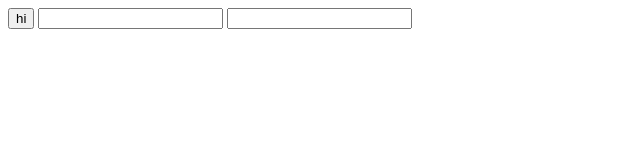
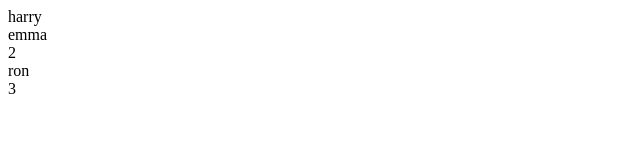
Before and after one commit to otteru/hogwart, a plain HTML site: page ex1.html in a window 1280 px wide. Shown: the whole page, without its empty margins (0-640 px from the left). Drawn offline with Linux system fonts and the light colour scheme.

Commit message:
hogwart(20220519)

```diff
--- a/ex1.html
+++ b/ex1.html
@@ -5,8 +5,26 @@
     <title></title>
   </head>
   <body>
-    <input type = "button" value = 'hi' onclick = "alert('hi')">
-    <input type = "text" onchange="alert('change')">
-    <input type = "text" onkeydown= "alert('max')">
+    <script>
+      var magic = ["harry", "emma"]
+      document.write(magic[0]);
+    </script>
+    <br>
+    <script>
+      document.write(magic[1]);
+    </script>
+    <br>
+    <script>
+      document.write(magic.length);
+    </script>
+    <br>
+    <script>
+      magic.push("ron");
+      document.write(magic[2]);
+    </script>
+    <br>
+    <script>
+      document.write(magic.length);
+    </script>
   </body>
 </html>
```
